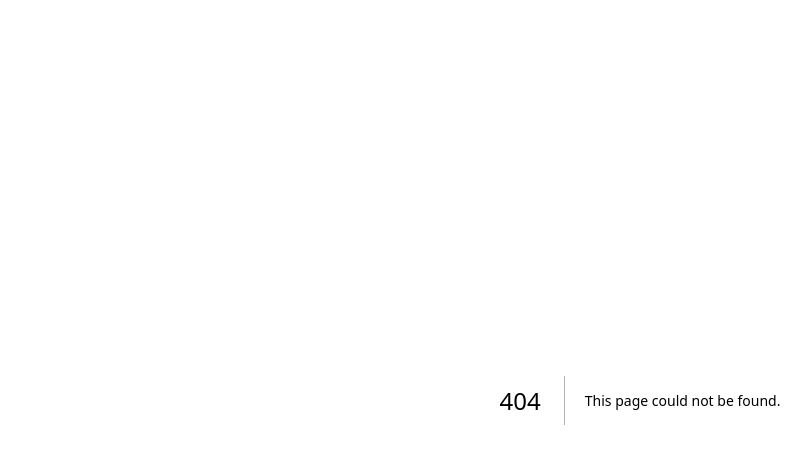
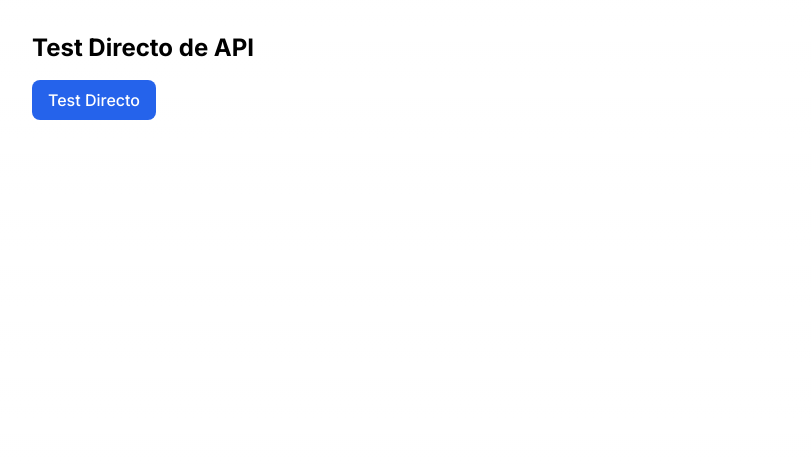
Before and after one commit to hulk84/HealthAI-Saas, a Next.js app: page /direct-test in a window 1280 px wide. Before the commit this address had no page. Shown: the top 464 px of the page, without its empty margins (0-811 px from the left). Built offline with nearby package versions, Linux system fonts and the light colour scheme.

Commit message:
Add emergency RLS fix and direct API test

```diff
--- /dev/null
+++ b/src/app/direct-test/page.tsx
@@ -0,0 +1,58 @@
+'use client'
+
+import { useState } from 'react'
+
+export default function DirectTestPage() {
+  const [result, setResult] = useState<any>(null)
+  const [loading, setLoading] = useState(false)
+
+  const testDirect = async () => {
+    setLoading(true)
+    try {
+      // Test directo sin usar el cliente de Supabase
+      const response = await fetch(
+        'https://fulxozhozkeovsdvwjbl.supabase.co/rest/v1/profiles?select=*&limit=1',
+        {
+          headers: {
+            'apikey': 'eyJhbGciOiJIUzI1NiIsInR5cCI6IkpXVCJ9.eyJpc3MiOiJzdXBhYmFzZSIsInJlZiI6ImZ1bHhvemhvemtlb3ZzZHZ3amJsIiwicm9sZSI6ImFub24iLCJpYXQiOjE3NTIwOTM4MjQsImV4cCI6MjA2NzY2OTgyNH0.UWsV9DGCE-_pYRO_N2sdohmP5aAdFFl_BFdCnU_jvZE',
+            'Authorization': 'Bearer eyJhbGciOiJIUzI1NiIsInR5cCI6IkpXVCJ9.eyJpc3MiOiJzdXBhYmFzZSIsInJlZiI6ImZ1bHhvemhvemtlb3ZzZHZ3amJsIiwicm9sZSI6ImFub24iLCJpYXQiOjE3NTIwOTM4MjQsImV4cCI6MjA2NzY2OTgyNH0.UWsV9DGCE-_pYRO_N2sdohmP5aAdFFl_BFdCnU_jvZE',
+            'Content-Type': 'application/json',
+            'Prefer': 'return=minimal'
+          }
+        }
+      )
+
+      const text = await response.text()
+      setResult({
+        status: response.status,
+        statusText: response.statusText,
+        body: text
+      })
+    } catch (err: any) {
+      setResult({
+        error: err.message
+      })
+    }
+    setLoading(false)
+  }
+
+  return (
+    <div className="p-8">
+      <h1 className="text-2xl font-bold mb-4">Test Directo de API</h1>
+
+      <button
+        onClick={testDirect}
+        disabled={loading}
+        className="btn-primary mb-4"
+      >
+        Test Directo
+      </button>
+
+      {result && (
+        <pre className="bg-gray-100 p-4 rounded overflow-auto">
+          {JSON.stringify(result, null, 2)}
+        </pre>
+      )}
+    </div>
+  )
+}
```
Also changed, not shown: 1 other file (tests, documents, lock files or other folders).
